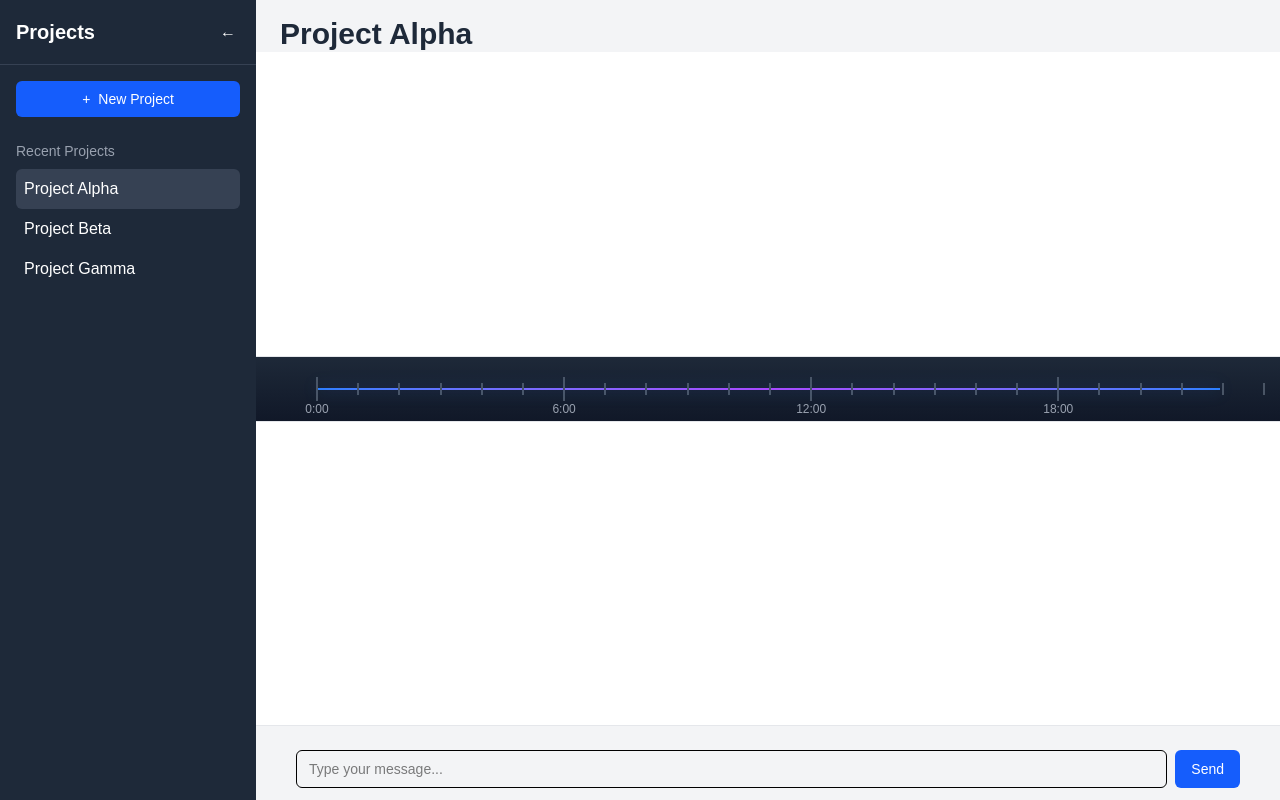
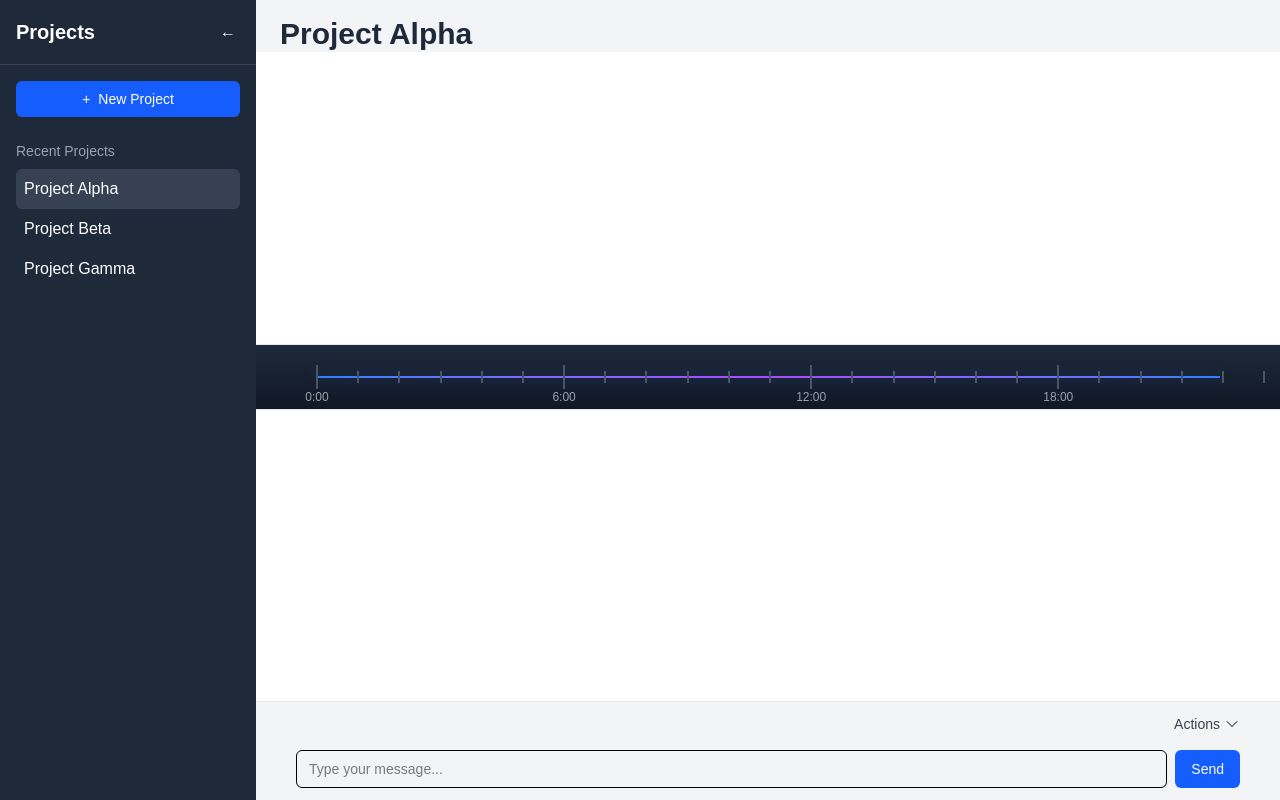
Before and after one commit to Banana1001/ShadyAgents, a Next.js app in the folder web-app/: page / in a window 1280 px wide. Both pictures are taken after a click on the element "Project Alpha". Built offline with nearby package versions, Linux system fonts and the light colour scheme.

Commit message:
Add dropdown

```diff
--- a/web-app/app/page.tsx
+++ b/web-app/app/page.tsx
@@ -3,6 +3,12 @@
 import { useState } from 'react';
 import Timeline from './components/Timeline';
 import Card, {CardProps} from './components/Card';
+import {
+  ChevronDownIcon,
+  ArrowLeftCircleIcon,
+  ArrowRightCircleIcon,
+  ArrowPathIcon,
+} from '@heroicons/react/24/solid';
 
 // Example timeline configurations
 const timelineConfigs = {
@@ -313,13 +319,6 @@ export default function Home() {
               </div>
 
               {/* Timeline axis */}
-              <Timeline
-                {...getTimelineConfig()}
-                leftMargin={60}
-                rightMargin={60}
-              />
-
-              {/* Bottom canvas area */}
               <div
                 onDragOver={(e) => e.preventDefault()}
                 onDrop={async (e) => {
@@ -327,18 +326,23 @@ export default function Home() {
                   const data = e.dataTransfer.getData('text/plain');
                   try {
                     const droppedCard = JSON.parse(data);
-                    // Optional: store or visualize the dropped card
-
-                    // Trigger LLM response
-                    const newCards = await fakeAgentCall(`Dropped card: ${droppedCard.content}`);
+                    const newCards = await fakeAgentCall(`refresh`);
                     setCards(newCards);
                   } catch (err) {
                     console.error('Invalid drop payload:', err);
                   }
                 }}
-                className="flex-1 bg-white border-t border-gray-200"
+                className="relative z-10"
               >
-                {/* This area is now a drop target */}
+                <Timeline
+                  {...getTimelineConfig()}
+                  leftMargin={60}
+                  rightMargin={60}
+                />
+              </div>
+
+              {/* Bottom canvas area */}
+              <div className="flex-1 bg-white border-t border-gray-200">
               </div>
             </div>
 
@@ -353,6 +357,42 @@ export default function Home() {
                   ))}
                 </div>
               </div>
+
+              {/* Dropdown menu with actions */}
+              <div className="flex justify-end px-10 pb-1 relative">
+                <details className="group relative">
+                  <summary className="flex items-center gap-1 cursor-pointer select-none text-sm text-gray-700 hover:text-gray-900">
+                    Actions
+                    <ChevronDownIcon className="w-4 h-4" />
+                  </summary>
+
+                  {/* Dropdown menu positioned above the button */}
+                  <div className="absolute right-0 bottom-full mb-2 w-48 bg-white border border-gray-200 rounded-md shadow-lg z-50">
+                    <button
+                      onClick={() => console.log('Go Back')}
+                      className="flex items-center gap-2 w-full px-4 py-2 text-sm text-gray-700 hover:bg-gray-100"
+                    >
+                      <ArrowLeftCircleIcon className="w-5 h-5 text-blue-500" />
+                      Go Back
+                    </button>
+                    <button
+                      onClick={() => console.log('Go Forward')}
+                      className="flex items-center gap-2 w-full px-4 py-2 text-sm text-gray-700 hover:bg-gray-100"
+                    >
+                      <ArrowRightCircleIcon className="w-5 h-5 text-green-500" />
+                      Go Forward
+                    </button>
+                    <button
+                      onClick={() => console.log('Shuffle')}
+                      className="flex items-center gap-2 w-full px-4 py-2 text-sm text-gray-700 hover:bg-gray-100"
+                    >
+                      <ArrowPathIcon className="w-5 h-5 text-purple-500" />
+                      Shuffle
+                    </button>
+                  </div>
+                </details>
+              </div>
+
 
               {/* Input box */}
               <div className="p-3 flex gap-2 px-10">
```
Also changed, not shown: web-app/package.json (+6 -5 lines), 1 other file (tests, documents, lock files or other folders).
